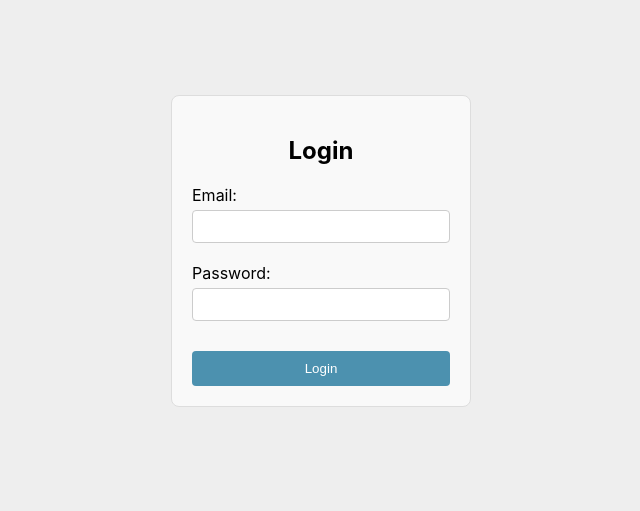
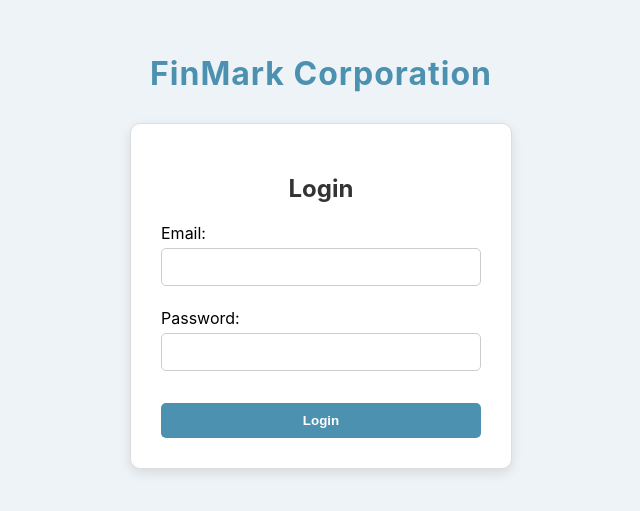
Before and after one commit to kdjusay/finmark-prototype, a React (Create React App) app in the folder frontend/: page / in a window 1280 px wide. Shown: the part 149-660 px from the top of the page, without its empty margins (319-959 px from the left). Built offline with nearby package versions, Linux system fonts and the light colour scheme.

Commit message:
Added functional AdminDashboard with CRUD buttons, search, and logout modal. Refined LoginForm design and input validation styling.

```diff
--- a/frontend/package.json
+++ b/frontend/package.json
@@ -10,6 +10,7 @@
     "axios": "^1.9.0",
     "react": "^19.1.0",
     "react-dom": "^19.1.0",
+    "react-router-dom": "^7.6.2",
     "react-scripts": "5.0.1",
     "web-vitals": "^2.1.4"
   },
--- a/frontend/src/App.js
+++ b/frontend/src/App.js
@@ -1,24 +1,17 @@
+// src/App.js
 import React from 'react';
+import { BrowserRouter as Router, Routes, Route } from 'react-router-dom';
 import LoginForm from './components/LoginForm';
+import AdminDashboard from './components/AdminDashboard';
 
-const wrapperStyle = {
-  display: 'flex',
-  justifyContent: 'center',
-  alignItems: 'center',
-  height: '100vh',
-  backgroundColor: '#eee',
-};
-
-const App = () => {
-  const handleLogin = (data) => {
-    console.log('Login data:', data);
-  };
-
-  return (
-    <div style={wrapperStyle}>
-      <LoginForm onSubmit={handleLogin} />
-    </div>
-  );
-};
+const App = () => (
+  <Router>
+    <Routes>
+      <Route path="/" element={<LoginForm />} />
+      <Route path="/admin/dashboard" element={<AdminDashboard />} />
+      {/* Optionally add a default catch-all route */}
+    </Routes>
+  </Router>
+);
 
 export default App;
--- /dev/null
+++ b/frontend/src/components/AdminDashboard.jsx
@@ -0,0 +1,257 @@
+import React, { useEffect, useState } from 'react';
+
+const AdminDashboard = () => {
+  const [users, setUsers] = useState([]);
+  const [search, setSearch] = useState('');
+  const [showLogoutModal, setShowLogoutModal] = useState(false);
+
+  useEffect(() => {
+    fetch(`${process.env.REACT_APP_API_URL}/api/users`)
+      .then(res => res.json())
+      .then(data => setUsers(data.users || []))
+      .catch(err => console.error('User fetch failed:', err));
+  }, []);
+
+  const handleLogout = () => {
+    setShowLogoutModal(false);
+    alert('Logged out!');
+    window.location.href = '/';
+  };
+
+  const cancelLogout = () => setShowLogoutModal(false);
+
+  const confirmDelete = (email) => {
+    const confirm = window.confirm(`Delete user ${email}?`);
+    if (confirm) {
+      alert(`Deleted user ${email}`);
+      // TODO: Implement actual DELETE request
+    }
+  };
+
+  const filteredUsers = users.filter(u =>
+    u.email.toLowerCase().includes(search.toLowerCase()) ||
+    `${u.profile?.firstName} ${u.profile?.lastName}`.toLowerCase().includes(search.toLowerCase())
+  );
+
+  return (
+    <div style={dashboardContainer}>
+      {/* Header */}
+      <div style={headerBar}>
+        <span style={companyTitle}>FinMark Corporation</span>
+        <button onClick={() => setShowLogoutModal(true)} style={logoutBtn}>Logout</button>
+      </div>
+
+      {/* Content */}
+      <div style={contentBox}>
+        <h2 style={sectionTitle}>Admin Dashboard</h2>
+
+        <div style={topBar}>
+          <input
+            type="text"
+            placeholder="Search by name or email..."
+            value={search}
+            onChange={(e) => setSearch(e.target.value)}
+            style={searchInput}
+          />
+          <button style={createBtn} onClick={() => alert('Create user stub')}>+ Create New User</button>
+        </div>
+
+        <p style={tableTitle}>List of Registered Users:</p>
+
+        <table style={tableStyle}>
+          <thead>
+            <tr>
+              <th style={thStyle}>Email</th>
+              <th style={thStyle}>Name</th>
+              <th style={thStyle}>Role</th>
+              <th style={thStyle}>Actions</th>
+            </tr>
+          </thead>
+          <tbody>
+            {filteredUsers.map(u => (
+              <tr key={u.id}>
+                <td style={tdStyle}>{u.email}</td>
+                <td style={tdStyle}>{u.profile?.firstName} {u.profile?.lastName}</td>
+                <td style={tdStyle}>{u.role}</td>
+                <td style={tdStyle}>
+                  <button style={actionBtn} onClick={() => alert(`Edit user ${u.email}`)}>Edit</button>
+                  <button style={deleteBtn} onClick={() => confirmDelete(u.email)}>Delete</button>
+                </td>
+              </tr>
+            ))}
+          </tbody>
+        </table>
+      </div>
+
+      {/* Logout Modal */}
+      {showLogoutModal && (
+        <div style={modalOverlay}>
+          <div style={modalBox}>
+            <h3 style={{ marginTop: 0 }}>Logout Confirmation</h3>
+            <p>Do you want to end your session?</p>
+            <div style={modalActions}>
+              <button onClick={handleLogout} style={confirmButton}>Yes</button>
+              <button onClick={cancelLogout} style={cancelButton}>Cancel</button>
+            </div>
+          </div>
+        </div>
+      )}
+    </div>
+  );
+};
+
+// === STYLES ===
+const dashboardContainer = {
+  fontFamily: 'sans-serif',
+  backgroundColor: '#f9f9f9',
+  minHeight: '100vh',
+};
+
+const headerBar = {
+  backgroundColor: '#4c91af',
+  padding: '15px 30px',
+  color: '#fff',
+  display: 'flex',
+  justifyContent: 'space-between',
+  alignItems: 'center',
+};
+
+const companyTitle = {
+  fontSize: '20px',
+  fontWeight: 'bold',
+};
+
+const logoutBtn = {
+  backgroundColor: '#fff',
+  color: '#4c91af',
+  border: '1px solid #4c91af',
+  borderRadius: '4px',
+  padding: '6px 12px',
+  cursor: 'pointer',
+};
+
+const contentBox = {
+  padding: '40px 60px',
+};
+
+const sectionTitle = {
+  marginBottom: '25px',
+  fontSize: '24px',
+  fontWeight: 'bold',
+};
+
+const tableTitle = {
+  fontWeight: 'bold',
+  marginBottom: '15px',
+  marginTop: '10px',
+};
+
+const topBar = {
+  display: 'flex',
+  justifyContent: 'space-between',
+  alignItems: 'center',
+  gap: '20px',
+  marginBottom: '25px',
+};
+
+const searchInput = {
+  flex: 1,
+  padding: '10px',
+  borderRadius: '4px',
+  border: '1px solid #ccc',
+  fontSize: '14px',
+};
+
+const createBtn = {
+  backgroundColor: '#4c91af',
+  color: 'white',
+  border: 'none',
+  padding: '10px 16px',
+  borderRadius: '4px',
+  fontSize: '14px',
+  cursor: 'pointer',
+  whiteSpace: 'nowrap',
+};
+
+const tableStyle = {
+  width: '100%',
+  borderCollapse: 'collapse',
+  backgroundColor: '#fff',
+  border: '1px solid #e0e0e0',
+};
+
+const thStyle = {
+  textAlign: 'left',
+  padding: '12px',
+  backgroundColor: '#f2f2f2',
+  borderBottom: '1px solid #ddd',
+};
+
+const tdStyle = {
+  padding: '12px',
+  borderBottom: '1px solid #eee',
+  verticalAlign: 'top',
+};
+
+const actionBtn = {
+  marginRight: '10px',
+  backgroundColor: '#f0ad4e',
+  border: 'none',
+  color: 'white',
+  padding: '6px 12px',
+  borderRadius: '4px',
+  cursor: 'pointer',
+};
+
+const deleteBtn = {
+  backgroundColor: '#d9534f',
+  border: 'none',
+  color: 'white',
+  padding: '6px 12px',
+  borderRadius: '4px',
+  cursor: 'pointer',
+};
+
+// Modal styles
+const modalOverlay = {
+  position: 'fixed',
+  top: 0, left: 0, right: 0, bottom: 0,
+  backgroundColor: 'rgba(0,0,0,0.5)',
+  display: 'flex',
+  alignItems: 'center',
+  justifyContent: 'center',
+};
+
+const modalBox = {
+  backgroundColor: '#fff',
+  padding: '20px',
+  borderRadius: '8px',
+  width: '300px',
+};
+
+const modalActions = {
+  marginTop: '20px',
+  display: 'flex',
+  justifyContent: 'flex-end',
+};
+
+const confirmButton = {
+  backgroundColor: '#4c91af',
+  color: 'white',
+  padding: '8px 12px',
+  border: 'none',
+  borderRadius: '4px',
+  marginRight: '10px',
+  cursor: 'pointer',
+};
+
+const cancelButton = {
+  backgroundColor: '#ccc',
+  color: 'black',
+  padding: '8px 12px',
+  border: 'none',
+  borderRadius: '4px',
+  cursor: 'pointer',
+};
+
+export default AdminDashboard;
--- a/frontend/src/components/LoginForm.jsx
+++ b/frontend/src/components/LoginForm.jsx
@@ -1,16 +1,17 @@
 import React, { useState } from 'react';
+import { useNavigate } from 'react-router-dom';
 
 const LoginForm = () => {
+  const navigate = useNavigate();
+
   const [email, setEmail] = useState('');
   const [password, setPassword] = useState('');
-
   const [emailError, setEmailError] = useState('');
   const [passwordError, setPasswordError] = useState('');
+  const [modalMessage, setModalMessage] = useState('');
+  const [showModal, setShowModal] = useState(false);
 
-  const validateEmail = (email) => {
-    return /\S+@\S+\.\S+/.test(email);
-  };
-
+  const validateEmail = (email) => /\S+@\S+\.\S+/.test(email);
   const validatePassword = (password) => {
     const hasMinLength = password.length >= 8;
     const hasUpper = /[A-Z]/.test(password);
@@ -19,12 +20,16 @@ const LoginForm = () => {
     return hasMinLength && hasUpper && hasNumber && hasSpecial;
   };
 
+  const showModalDialog = (message) => {
+    setModalMessage(message);
+    setShowModal(true);
+  };
+
   const handleSubmit = (e) => {
     e.preventDefault();
 
     let isValid = true;
 
-    // Email validation
     if (!email) {
       setEmailError('Email is required');
       isValid = false;
@@ -35,7 +40,6 @@ const LoginForm = () => {
       setEmailError('');
     }
 
-    // Password validation
     if (!password) {
       setPasswordError('Password is required');
       isValid = false;
@@ -48,30 +52,38 @@ const LoginForm = () => {
 
     if (!isValid) return;
 
-    // API Call
     fetch(`${process.env.REACT_APP_API_URL}/api/login`, {
       method: 'POST',
       headers: { 'Content-Type': 'application/json' },
       body: JSON.stringify({ email, password })
     })
-      .then(response => response.json())
+      .then(res => res.json())
       .then(data => {
-        if (data.success) {
-          alert('Login successful!');
-          // window.location.href = '/dashboard'; // Future
+        if (data.success || data.message === 'Admin login successful') {
+          const role = data.user?.role || data.admin?.role;
+          if (role === 'admin') {
+            showModalDialog('Welcome Admin!');
+            setTimeout(() => navigate('/admin/dashboard'), 1000);
           } else {
-          alert(`Login failed: ${data.message}`);
+            showModalDialog('Login successful!');
+          }
+        } else {
+          showModalDialog(`Login failed: ${data.message}`);
         }
       })
       .catch(error => {
         console.error('Login error:', error);
-        alert('An error occurred during login.');
+        showModalDialog('An error occurred during login.');
       });
   };
 
   return (
+    <div style={pageCenterStyle}>
+      <div style={formWrapper}>
+        <h1 style={headerText}>FinMark Corporation</h1>
+
         <form onSubmit={handleSubmit} style={formStyle}>
-      <h2 style={{ textAlign: 'center' }}>Login</h2>
+          <h2 style={formTitle}>Login</h2>
 
           <div style={fieldGroupStyle}>
             <label>Email:</label>
@@ -97,27 +109,66 @@ const LoginForm = () => {
 
           <button type="submit" style={buttonStyle}>Login</button>
         </form>
+      </div>
+
+      {showModal && (
+        <div style={modalOverlay}>
+          <div style={modalBox}>
+            <div style={modalIcon}>🔔</div>
+            <p style={modalText}>{modalMessage}</p>
+            <button onClick={() => setShowModal(false)} style={modalButton}>OK</button>
+          </div>
+        </div>
+      )}
+    </div>
   );
 };
 
 // Styles
+const pageCenterStyle = {
+  display: 'flex',
+  justifyContent: 'center',
+  alignItems: 'center',
+  height: '100vh',
+  backgroundColor: '#eef3f7',
+};
+
+const formWrapper = {
+  textAlign: 'center',
+};
+
+const headerText = {
+  fontSize: '32px',
+  color: '#4c91af',
+  marginBottom: '30px',
+  fontWeight: 'bold',
+  letterSpacing: '1px',
+};
+
 const formStyle = {
   border: '1px solid #ddd',
-  padding: '20px',
-  borderRadius: '8px',
-  backgroundColor: '#f9f9f9',
-  width: '300px',
-  boxSizing: 'border-box',
+  padding: '30px',
+  borderRadius: '10px',
+  backgroundColor: '#fff',
+  width: '320px',
+  boxShadow: '0 4px 12px rgba(0,0,0,0.1)',
+};
+
+const formTitle = {
+  textAlign: 'center',
+  marginBottom: '20px',
+  color: '#333',
 };
 
 const inputStyle = {
   width: '100%',
-  padding: '8px',
+  padding: '10px',
   marginTop: '5px',
-  marginBottom: '10px',
+  marginBottom: '12px',
   boxSizing: 'border-box',
-  borderRadius: '4px',
+  borderRadius: '5px',
   border: '1px solid #ccc',
+  fontSize: '14px',
 };
 
 const buttonStyle = {
@@ -125,19 +176,61 @@ const buttonStyle = {
   color: 'white',
   padding: '10px 15px',
   border: 'none',
-  borderRadius: '4px',
+  borderRadius: '5px',
   cursor: 'pointer',
   marginTop: '10px',
   width: '100%',
+  fontWeight: 'bold',
 };
 
 const fieldGroupStyle = {
   marginBottom: '10px',
+  textAlign: 'left',
 };
 
 const errorStyle = {
   color: 'red',
-  margin: '5px 0 0 0',
+  fontSize: '12px',
+  marginTop: '2px',
+};
+
+// Modal Styles
+const modalOverlay = {
+  position: 'fixed',
+  top: 0, left: 0, right: 0, bottom: 0,
+  backgroundColor: 'rgba(0,0,0,0.4)',
+  display: 'flex',
+  justifyContent: 'center',
+  alignItems: 'center',
+  zIndex: 999,
+};
+
+const modalBox = {
+  backgroundColor: '#fff',
+  padding: '30px',
+  borderRadius: '10px',
+  textAlign: 'center',
+  width: '300px',
+  boxShadow: '0 8px 24px rgba(0,0,0,0.2)',
+};
+
+const modalIcon = {
+  fontSize: '30px',
+  marginBottom: '15px',
+};
+
+const modalText = {
+  fontSize: '16px',
+  marginBottom: '20px',
+};
+
+const modalButton = {
+  backgroundColor: '#4c91af',
+  color: 'white',
+  padding: '8px 20px',
+  border: 'none',
+  borderRadius: '4px',
+  cursor: 'pointer',
 };
 
 export default LoginForm;
```
Also changed, not shown: 1 other file (tests, documents, lock files or other folders). Lines whose indentation alone changed are shown as unchanged.
